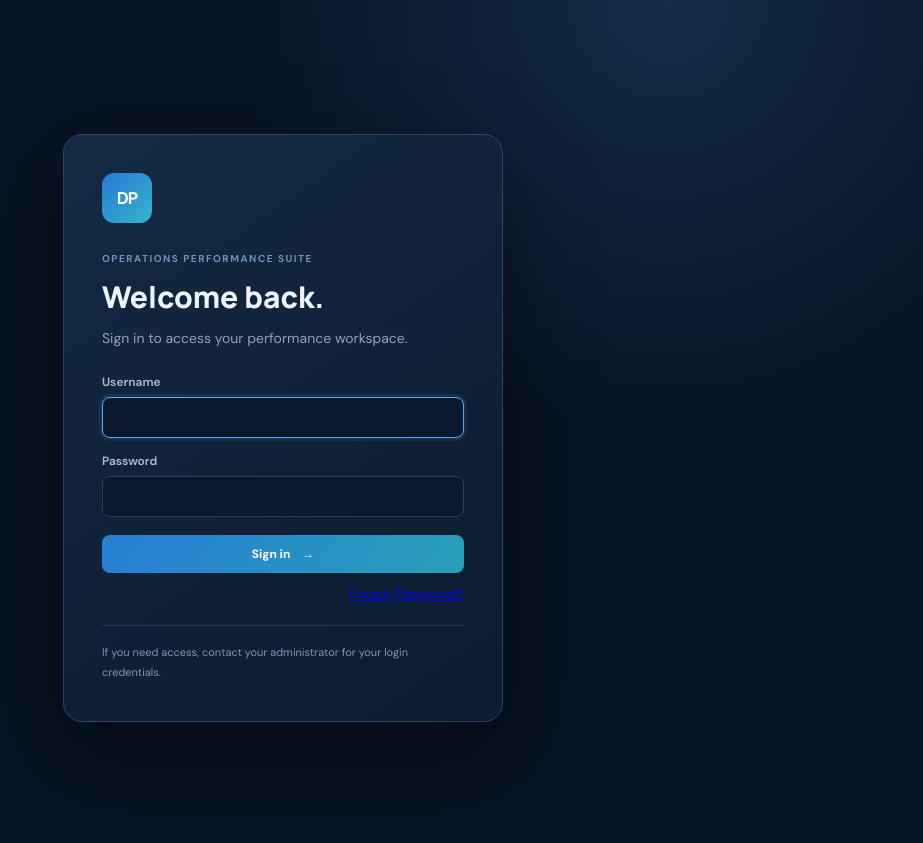
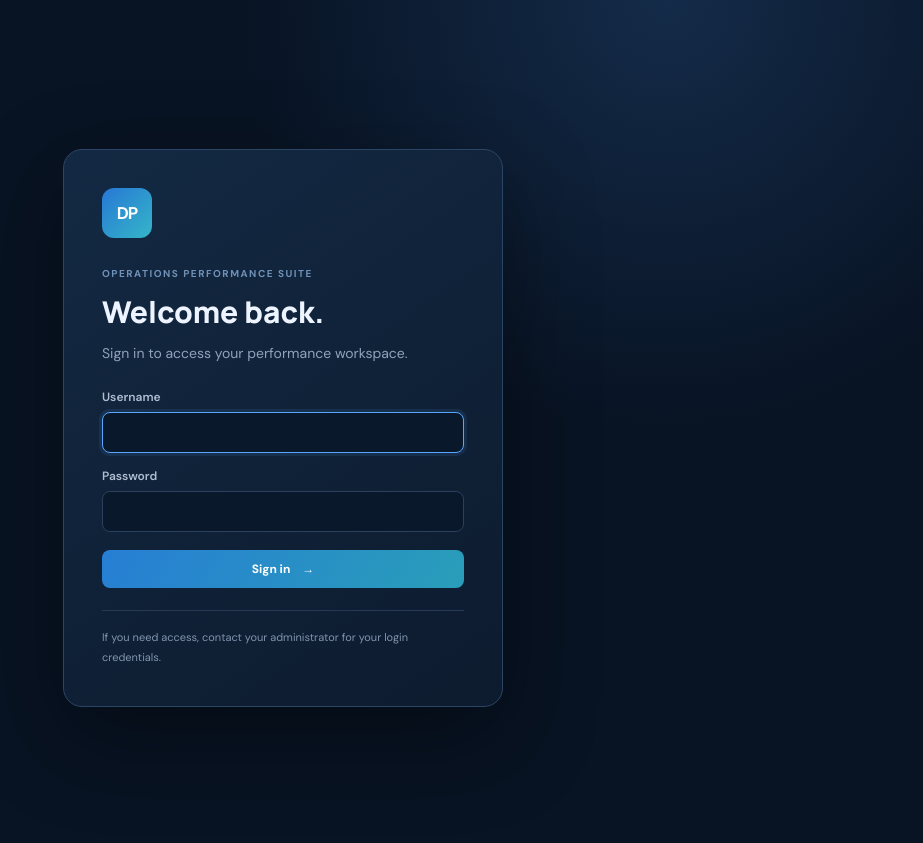
Before and after one commit to Srikanth-ops-code/agent-performance-tracking, a Flask app: page /login in a window 1280 px wide. Shown: the top 843 px of the page, without its empty margins (357-1280 px from the left). Run offline with Flask 3, Linux system fonts and the light colour scheme; some libraries are stand-ins or nearby versions.

Commit message:
Remove OTP-based forgot password entry point

```diff
--- a/templates/login.html
+++ b/templates/login.html
@@ -11,7 +11,6 @@
       <label>Password<input type="password" name="password" autocomplete="current-password" required></label>
       <button class="button full">Sign in <span>→</span></button>
     </form>
-    <p style="text-align:right;margin-top:12px"><a href="{{ url_for('forgot_password') }}">Forgot Password?</a></p>
     <div class="login-note">If you need access, contact your administrator for your login credentials.</div>
   </div>
 </div>
```
